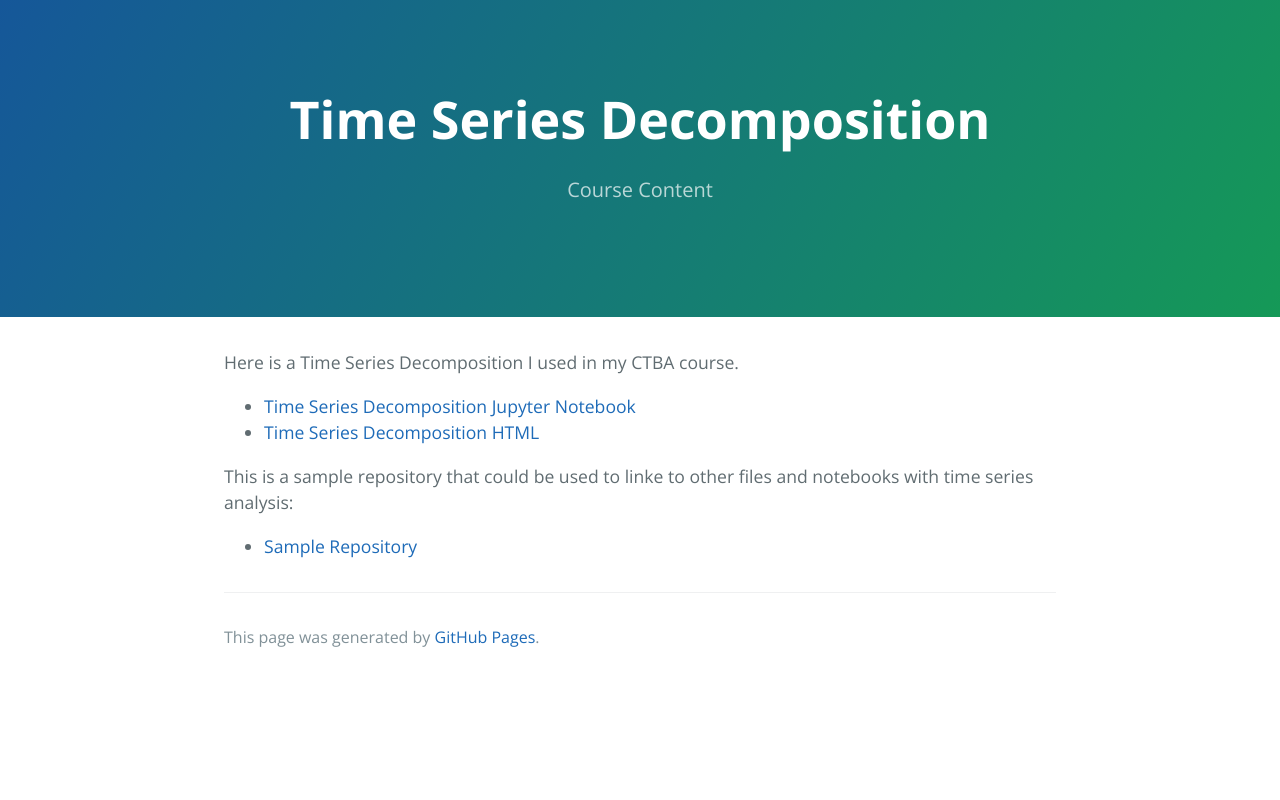
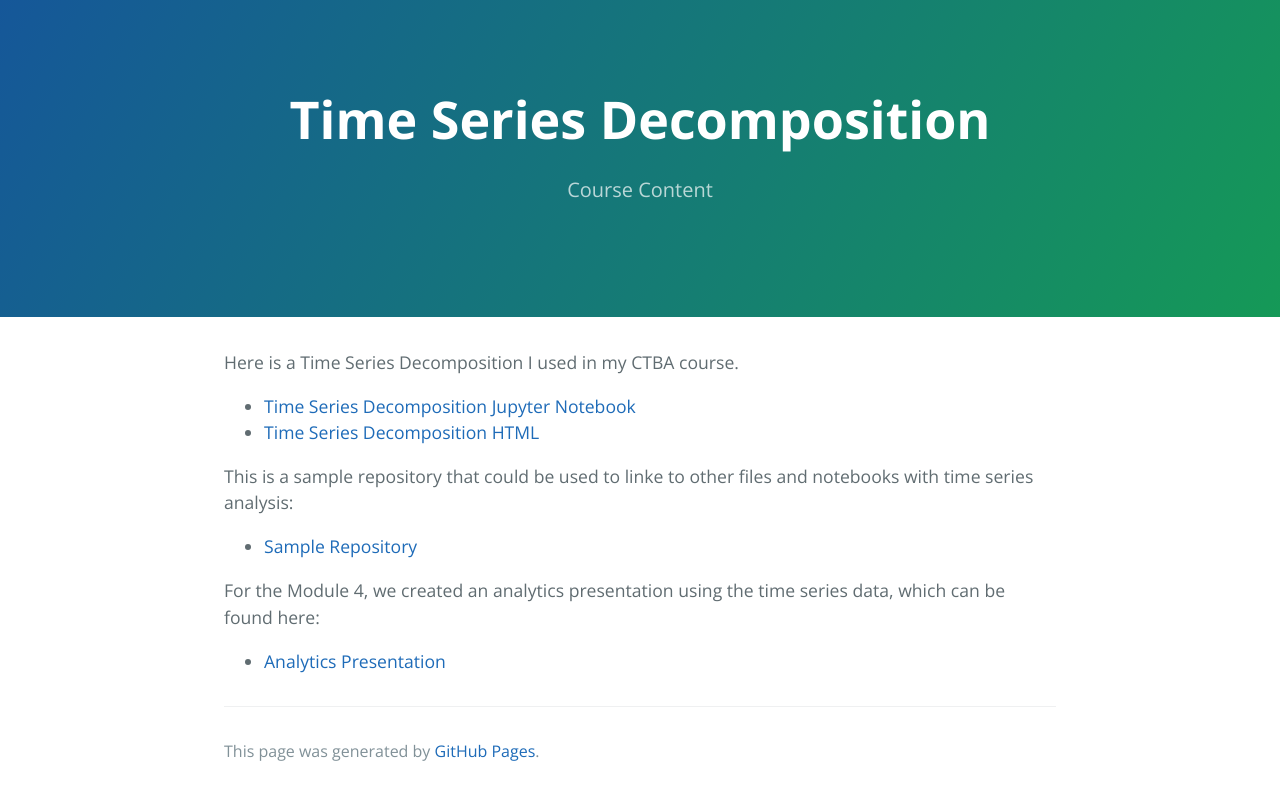
Before and after one commit to mrherrmann84/mrherrmann84.github.io, a Jekyll site: the page built from timeseries/index.md, in a window 1280 px wide. Shown: the top 800 px of the page. Built offline with Jekyll 4.4.1, drawn with Linux system fonts in a browser that asks for light colours; our own code applies the rules of GitHub Pages for plain Markdown files.

Commit message:
Update index.md

```diff
--- a/timeseries/index.md
+++ b/timeseries/index.md
@@ -9,3 +9,6 @@ Here is a Time Series Decomposition I used in my CTBA course.
 
 This is a sample repository that could be used to linke to other files and notebooks with time series analysis:
 - [Sample Repository](https://github.com/mrherrmann84/sample)
+
+For the Module 4, we created an analytics presentation using the time series data, which can be found here:
+- [Analytics Presentation](/presentation/index.md)
```
